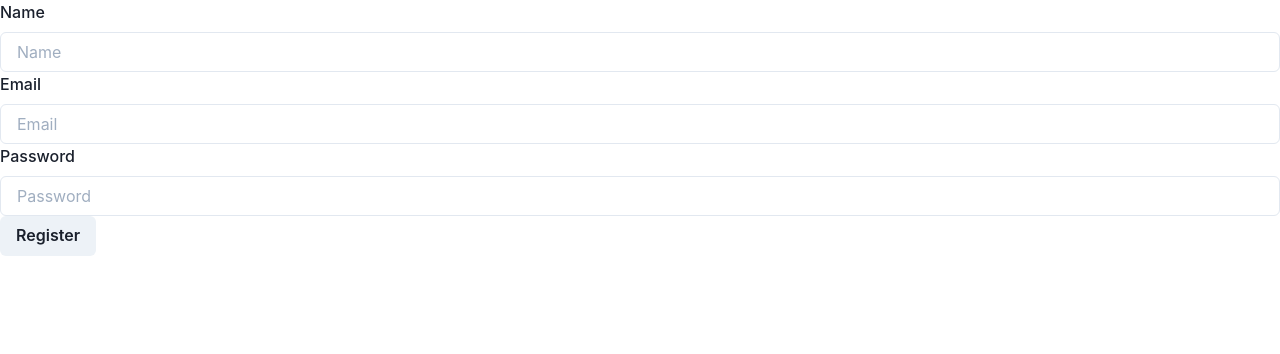
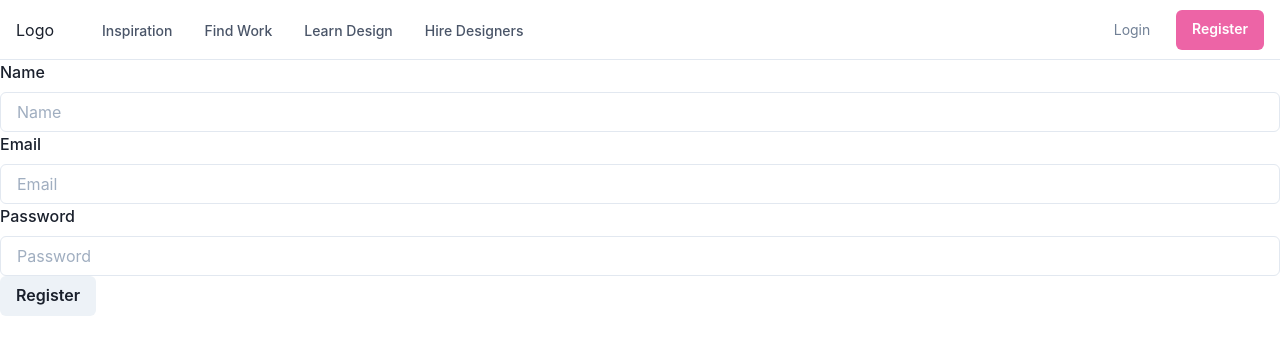
Before and after one commit to tanjoshua/ace, a Next.js app in the folder web/: page /register in a window 1280 px wide. Shown: the top 354 px of the page. Built offline with nearby package versions, Linux system fonts and the light colour scheme.

Commit message:
implement navbar template

```diff
--- /dev/null
+++ b/web/src/components/shared/Navbar.tsx
@@ -0,0 +1,304 @@
+import {
+  Box,
+  Flex,
+  Text,
+  IconButton,
+  Button,
+  Stack,
+  Collapse,
+  Icon,
+  Link,
+  Popover,
+  PopoverTrigger,
+  PopoverContent,
+  useColorModeValue,
+  useBreakpointValue,
+  useDisclosure,
+} from "@chakra-ui/react";
+import {
+  HamburgerIcon,
+  CloseIcon,
+  ChevronDownIcon,
+  ChevronRightIcon,
+} from "@chakra-ui/icons";
+import NextLink from "next/link";
+
+export default function WithSubnavigation() {
+  const { isOpen, onToggle } = useDisclosure();
+
+  return (
+    <Box>
+      <Flex
+        bg={useColorModeValue("white", "gray.800")}
+        color={useColorModeValue("gray.600", "white")}
+        minH={"60px"}
+        py={{ base: 2 }}
+        px={{ base: 4 }}
+        borderBottom={1}
+        borderStyle={"solid"}
+        borderColor={useColorModeValue("gray.200", "gray.900")}
+        align={"center"}
+      >
+        <Flex
+          flex={{ base: 1, md: "auto" }}
+          ml={{ base: -2 }}
+          display={{ base: "flex", md: "none" }}
+        >
+          <IconButton
+            onClick={onToggle}
+            icon={
+              isOpen ? <CloseIcon w={3} h={3} /> : <HamburgerIcon w={5} h={5} />
+            }
+            variant={"ghost"}
+            aria-label={"Toggle Navigation"}
+          />
+        </Flex>
+        <Flex flex={{ base: 1 }} justify={{ base: "center", md: "start" }}>
+          <Text
+            textAlign={useBreakpointValue({ base: "center", md: "left" })}
+            fontFamily={"heading"}
+            color={useColorModeValue("gray.800", "white")}
+          >
+            Logo
+          </Text>
+
+          <Flex display={{ base: "none", md: "flex" }} ml={10}>
+            <DesktopNav />
+          </Flex>
+        </Flex>
+
+        <Stack
+          flex={{ base: 1, md: 0 }}
+          justify={"flex-end"}
+          direction={"row"}
+          spacing={6}
+        >
+          <NextLink href="/login" passHref>
+            <Button as={"a"} fontSize={"sm"} fontWeight={400} variant={"link"}>
+              Login
+            </Button>
+          </NextLink>
+          <NextLink href="/register" passHref>
+            <Button
+              display={{ base: "none", md: "inline-flex" }}
+              fontSize={"sm"}
+              fontWeight={600}
+              color={"white"}
+              bg={"pink.400"}
+              _hover={{
+                bg: "pink.300",
+              }}
+            >
+              Register
+            </Button>
+          </NextLink>
+        </Stack>
+      </Flex>
+
+      <Collapse in={isOpen} animateOpacity>
+        <MobileNav />
+      </Collapse>
+    </Box>
+  );
+}
+
+const DesktopNav = () => {
+  const linkColor = useColorModeValue("gray.600", "gray.200");
+  const linkHoverColor = useColorModeValue("gray.800", "white");
+  const popoverContentBgColor = useColorModeValue("white", "gray.800");
+
+  return (
+    <Stack direction={"row"} spacing={4}>
+      {NAV_ITEMS.map((navItem) => (
+        <Box key={navItem.label}>
+          <Popover trigger={"hover"} placement={"bottom-start"}>
+            <PopoverTrigger>
+              <Link
+                p={2}
+                href={navItem.href ?? "#"}
+                fontSize={"sm"}
+                fontWeight={500}
+                color={linkColor}
+                _hover={{
+                  textDecoration: "none",
+                  color: linkHoverColor,
+                }}
+              >
+                {navItem.label}
+              </Link>
+            </PopoverTrigger>
+
+            {navItem.children && (
+              <PopoverContent
+                border={0}
+                boxShadow={"xl"}
+                bg={popoverContentBgColor}
+                p={4}
+                rounded={"xl"}
+                minW={"sm"}
+              >
+                <Stack>
+                  {navItem.children.map((child) => (
+                    <DesktopSubNav key={child.label} {...child} />
+                  ))}
+                </Stack>
+              </PopoverContent>
+            )}
+          </Popover>
+        </Box>
+      ))}
+    </Stack>
+  );
+};
+
+const DesktopSubNav = ({ label, href, subLabel }: NavItem) => {
+  return (
+    <Link
+      href={href}
+      role={"group"}
+      display={"block"}
+      p={2}
+      rounded={"md"}
+      _hover={{ bg: useColorModeValue("pink.50", "gray.900") }}
+    >
+      <Stack direction={"row"} align={"center"}>
+        <Box>
+          <Text
+            transition={"all .3s ease"}
+            _groupHover={{ color: "pink.400" }}
+            fontWeight={500}
+          >
+            {label}
+          </Text>
+          <Text fontSize={"sm"}>{subLabel}</Text>
+        </Box>
+        <Flex
+          transition={"all .3s ease"}
+          transform={"translateX(-10px)"}
+          opacity={0}
+          _groupHover={{ opacity: "100%", transform: "translateX(0)" }}
+          justify={"flex-end"}
+          align={"center"}
+          flex={1}
+        >
+          <Icon color={"pink.400"} w={5} h={5} as={ChevronRightIcon} />
+        </Flex>
+      </Stack>
+    </Link>
+  );
+};
+
+const MobileNav = () => {
+  return (
+    <Stack
+      bg={useColorModeValue("white", "gray.800")}
+      p={4}
+      display={{ md: "none" }}
+    >
+      {NAV_ITEMS.map((navItem) => (
+        <MobileNavItem key={navItem.label} {...navItem} />
+      ))}
+    </Stack>
+  );
+};
+
+const MobileNavItem = ({ label, children, href }: NavItem) => {
+  const { isOpen, onToggle } = useDisclosure();
+
+  return (
+    <Stack spacing={4} onClick={children && onToggle}>
+      <Flex
+        py={2}
+        as={Link}
+        href={href ?? "#"}
+        justify={"space-between"}
+        align={"center"}
+        _hover={{
+          textDecoration: "none",
+        }}
+      >
+        <Text
+          fontWeight={600}
+          color={useColorModeValue("gray.600", "gray.200")}
+        >
+          {label}
+        </Text>
+        {children && (
+          <Icon
+            as={ChevronDownIcon}
+            transition={"all .25s ease-in-out"}
+            transform={isOpen ? "rotate(180deg)" : ""}
+            w={6}
+            h={6}
+          />
+        )}
+      </Flex>
+
+      <Collapse in={isOpen} animateOpacity style={{ marginTop: "0!important" }}>
+        <Stack
+          mt={2}
+          pl={4}
+          borderLeft={1}
+          borderStyle={"solid"}
+          borderColor={useColorModeValue("gray.200", "gray.700")}
+          align={"start"}
+        >
+          {children &&
+            children.map((child) => (
+              <Link key={child.label} py={2} href={child.href}>
+                {child.label}
+              </Link>
+            ))}
+        </Stack>
+      </Collapse>
+    </Stack>
+  );
+};
+
+interface NavItem {
+  label: string;
+  subLabel?: string;
+  children?: Array<NavItem>;
+  href?: string;
+}
+
+const NAV_ITEMS: Array<NavItem> = [
+  {
+    label: "Inspiration",
+    children: [
+      {
+        label: "Explore Design Work",
+        subLabel: "Trending Design to inspire you",
+        href: "#",
+      },
+      {
+        label: "New & Noteworthy",
+        subLabel: "Up-and-coming Designers",
+        href: "#",
+      },
+    ],
+  },
+  {
+    label: "Find Work",
+    children: [
+      {
+        label: "Job Board",
+        subLabel: "Find your dream design job",
+        href: "#",
+      },
+      {
+        label: "Freelance Projects",
+        subLabel: "An exclusive list for contract work",
+        href: "#",
+      },
+    ],
+  },
+  {
+    label: "Learn Design",
+    href: "#",
+  },
+  {
+    label: "Hire Designers",
+    href: "#",
+  },
+];
--- a/web/src/pages/login.tsx
+++ b/web/src/pages/login.tsx
@@ -6,6 +6,7 @@
 import authService from "../../services/auth";
 import { toErrorMap } from "../../utils/toErrorMap";
 import { useRouter } from "next/dist/client/router";
+import Navbar from "../components/shared/Navbar";
 
 interface Props {}
 
@@ -14,6 +15,7 @@
 
   return (
     <>
+      <Navbar />
       <Formik
         initialValues={{ email: "", password: "" }}
         onSubmit={async (values, { setErrors }) => {
--- a/web/src/pages/register.tsx
+++ b/web/src/pages/register.tsx
@@ -2,6 +2,7 @@
 import { Form, Formik } from "formik";
 import { Box, Button } from "@chakra-ui/react";
 
+import Navbar from "../components/shared/Navbar";
 import InputField from "../components/shared/InputField";
 import authService from "../../services/auth";
 import { toErrorMap } from "../../utils/toErrorMap";
@@ -14,6 +15,7 @@
 
   return (
     <>
+      <Navbar />
       <Formik
         initialValues={{ name: "", email: "", password: "" }}
         onSubmit={async (values, { setErrors }) => {
```
